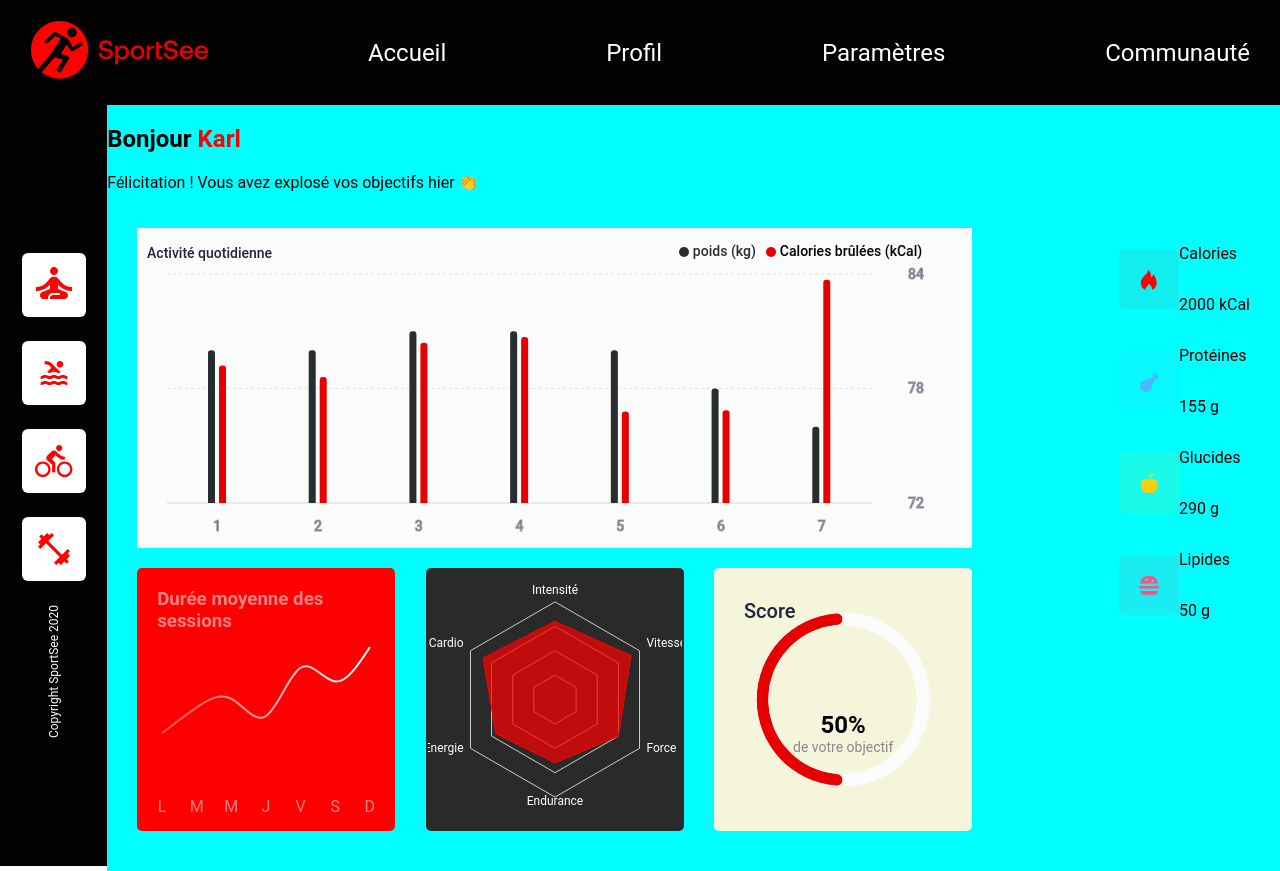
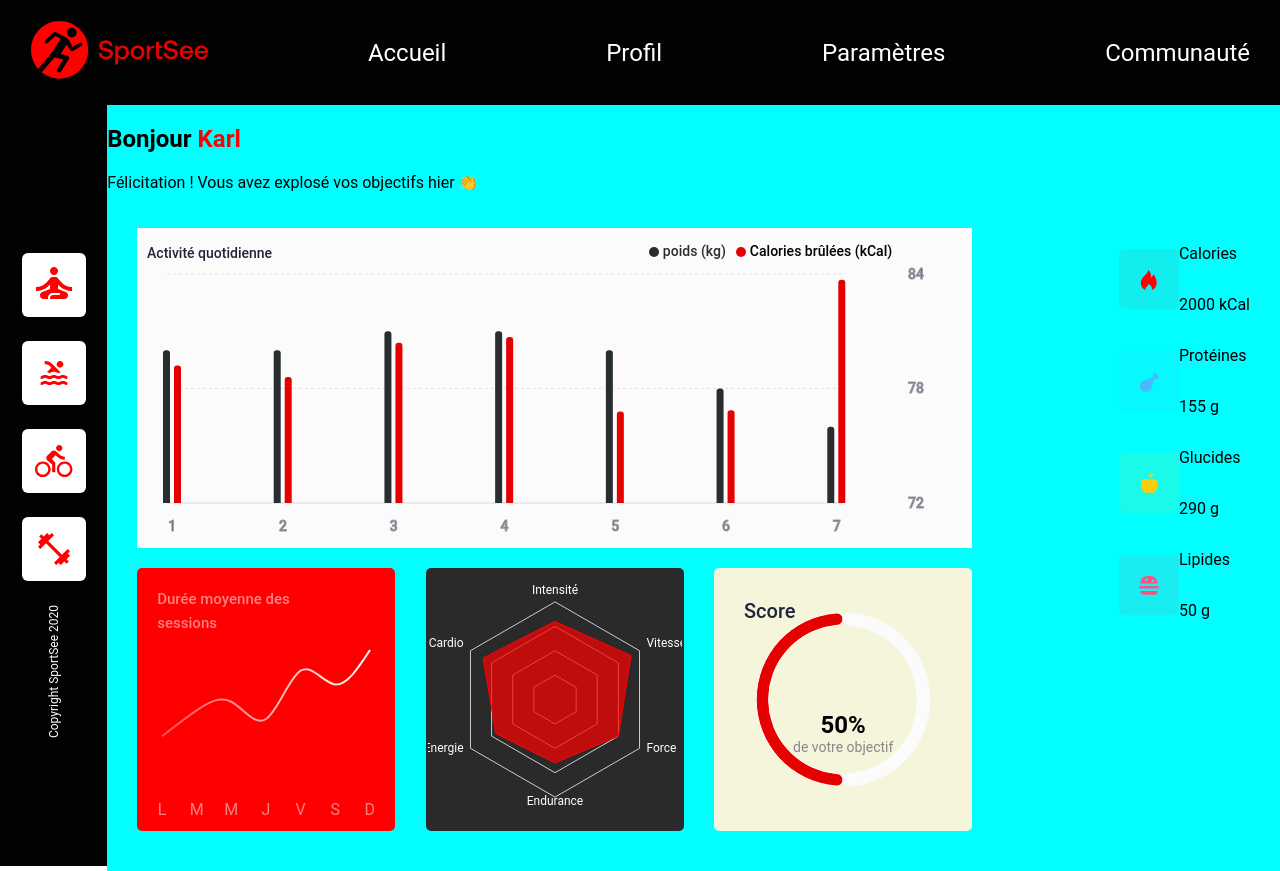
Before and after one commit to MD-974/p12-SportSee-Front, a React (Vite) app: page / in a window 1280 px wide. Built offline with nearby package versions, Linux system fonts and the light colour scheme.

Commit message:
✅ decalage sur le haut et la droite des infos legend (poids/calories) dans BarchartDiagram

```diff
--- a/src/App.jsx
+++ b/src/App.jsx
@@ -1,7 +1,6 @@
 import Sidebar from "/src/components/Sidebar/Sidebar.jsx"
 import Navbar from "/src/components/Navbar/Navbar.jsx"
 import BarchartDiagram from "./components/BarchartDiagram/BarchartDiagram"
-// import ActivityChart from "./components/BarchartDiagram/BarchartDiagram"
 import Sessionschart from "./components/Sessionschart/Sessionschart"
 import Objectif from "./components/Objectif/Objectif"
 import "./App.scss"
@@ -28,7 +27,6 @@ function App() {
               <div className="progress-container">
                 <div className="progress">
                   <BarchartDiagram />
-                  {/* <ActivityChart /> */}
                 </div>
                 <div className="graph-container">
                   <div className="sessions-container">
--- a/src/components/BarchartDiagram/BarchartDiagram.jsx
+++ b/src/components/BarchartDiagram/BarchartDiagram.jsx
@@ -67,7 +67,8 @@ export default function BarchartDiagram() {
       <ResponsiveContainer width="100%" height="100%">
         <BarChart
           data={data}
-          margin={{ top: 20, right: 30, left: 20, bottom: 5 }}
+          margin={{ top: 20, right: 60, left: 20, bottom: 5 }}
+          barCategoryGap="10%"
         >
           <text
             x={0}
@@ -82,12 +83,7 @@ export default function BarchartDiagram() {
             Activité quotidienne
           </text>
 
-          <CartesianGrid
-            strokeDasharray="3 3"
-            opacity={0.5}
-            vertical={false}
-            // stroke="#D9D9D9"
-          />
+          <CartesianGrid strokeDasharray="3 3" opacity={0.5} vertical={false} />
 
           <XAxis
             dataKey="day"
@@ -95,8 +91,9 @@ export default function BarchartDiagram() {
             axisLine={{ stroke: "#DEDEDE" }}
             tick={{ stroke: "#9B9EAC" }}
             dy={10}
+            // pour avoir les bars en debut et fin de l'axe(mais enleve le hoover)
             // scale={"point"}
-            // padding={{ left: 20, right: 20 }}
+            padding={{ left: -50, right: -50 }}
           />
 
           <YAxis
@@ -108,7 +105,7 @@ export default function BarchartDiagram() {
             tick={{ stroke: "#9B9EAC" }}
             tickLine={false}
             axisLine={false}
-            tickMargin={30}
+            tickMargin={60} // espace entre fin graph et nombre sur la droite
           />
 
           <YAxis hide yAxisId="calories" />
@@ -116,15 +113,14 @@ export default function BarchartDiagram() {
           {/* Utilisation du tooltip personnalisé */}
           <Tooltip content={<CustomTooltip />} />
 
-          {/* <Tooltip /> */}
-
           <Legend
             iconType="circle"
             iconSize={10}
             verticalAlign="top"
             layout="horizontal"
             align="right"
-            wrapperStyle={{ top: 5 }}
+            // decalage sur le haut et la droite des infos legend (poids/calories)
+            wrapperStyle={{ top: 5, marginLeft: "55px" }}
             formatter={(value) => {
               if (value === "Calories brûlées (kCal)") {
                 return <span style={{ color: "#000000" }}>{value}</span>
--- a/src/components/Sessionschart/Sessionschart.jsx
+++ b/src/components/Sessionschart/Sessionschart.jsx
@@ -6,7 +6,7 @@ import {
   XAxis,
   Tooltip,
   ResponsiveContainer,
-  // Rectangle,
+  Rectangle,
 } from "recharts"
 
 const data = [
@@ -18,7 +18,23 @@ const data = [
   { day: "s", duration: 60 },
   { day: "d", duration: 80 },
 ]
-
+const CustomizedCursor = ({ pointerEvents, height, points, className }) => {
+  const { x } = points[0]
+  return (
+    <Rectangle
+      x={x}
+      y={0}
+      fill="#000"
+      fillOpacity="10%"
+      pointerEvents={pointerEvents}
+      width={500}
+      height={height}
+      points={points}
+      className={className}
+      type="linear"
+    />
+  )
+}
 const CustomTooltip = ({ active, payload }) => {
   if (active && payload && payload.length > 0 && payload[0].value != null) {
     return (
@@ -45,9 +61,14 @@ export default function SessionDurationChart() {
         color: "#FFFFFF",
       }}
     >
-      <h3 style={{ margin: 0, paddingBottom: "10px", opacity: "50%" }}>
-        Durée moyenne des sessions
-      </h3>
+      <div className="sessions-title-container">
+        <h3
+          className="sessions-title"
+          style={{ margin: 0, paddingBottom: "10px", opacity: "50%" }}
+        >
+          Durée moyenne des sessions
+        </h3>
+      </div>
       <ResponsiveContainer width="100%" height="80%">
         <LineChart data={data}>
           <XAxis
@@ -80,12 +101,12 @@ export default function SessionDurationChart() {
           />
           <Tooltip
             content={<CustomTooltip />}
-            cursor={{
-              stroke: "#000000",
-              strokeOpacity: "10%",
-              strokeWidth: "20px",
-              height: "auto",
-            }}
+            // cursor={{
+            //   stroke: "#000000",
+            //   strokeOpacity: "10%",
+            //   strokeWidth: "20%",
+            // }}
+            cursor={<CustomizedCursor />}
           />
         </LineChart>
       </ResponsiveContainer>
--- a/src/components/Sessionschart/Sessionschart.scss
+++ b/src/components/Sessionschart/Sessionschart.scss
@@ -1,14 +1,23 @@
 .custom-tooltip {
     background-color: #fff;
-    // border: 1px solid #ccc;
     color: #000000;
     font-size: 8px;
     font-weight: 500;
     width: 39px;
     height: 25px;
     padding: 5px;
-    // text-align: center;
     display: flex;
     align-items: center;
     justify-content: center;
 }
+.sessions-title-container {
+    display: flex;
+    align-items: center;
+    width: 148px;
+    height: 57px;
+}
+.sessions-title {
+    font-size: 15px;
+    font-weight: 500;
+    line-height: 24px;
+}
```
Also changed, not shown: src/components/BarchartDiagram/BarchartDiagram.scss (line endings or trailing spaces).
